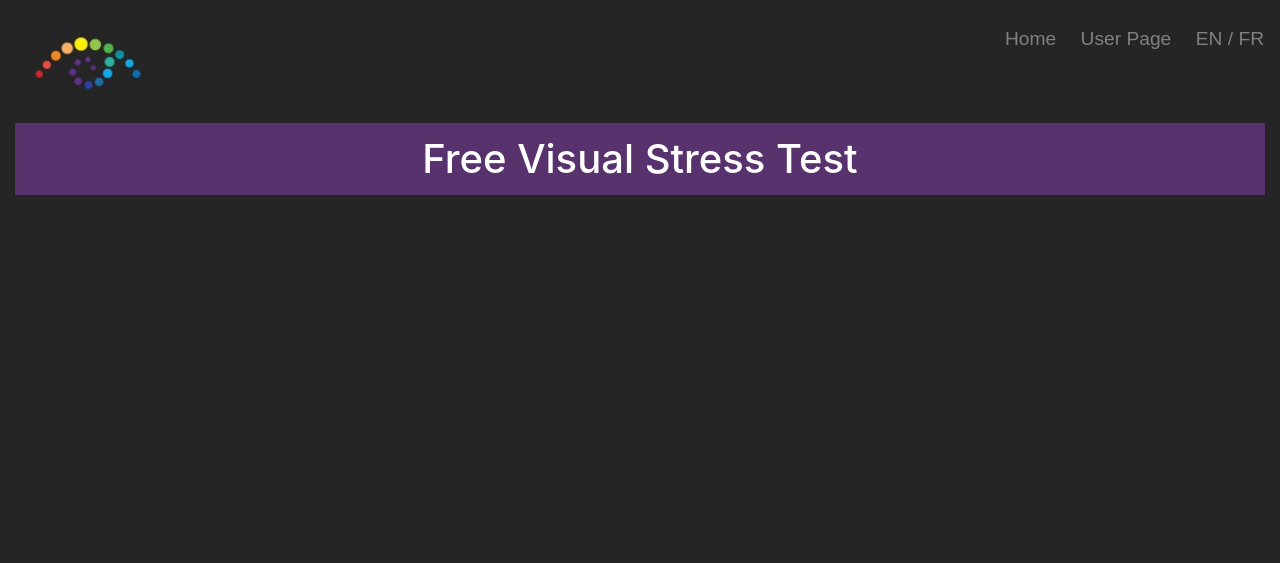
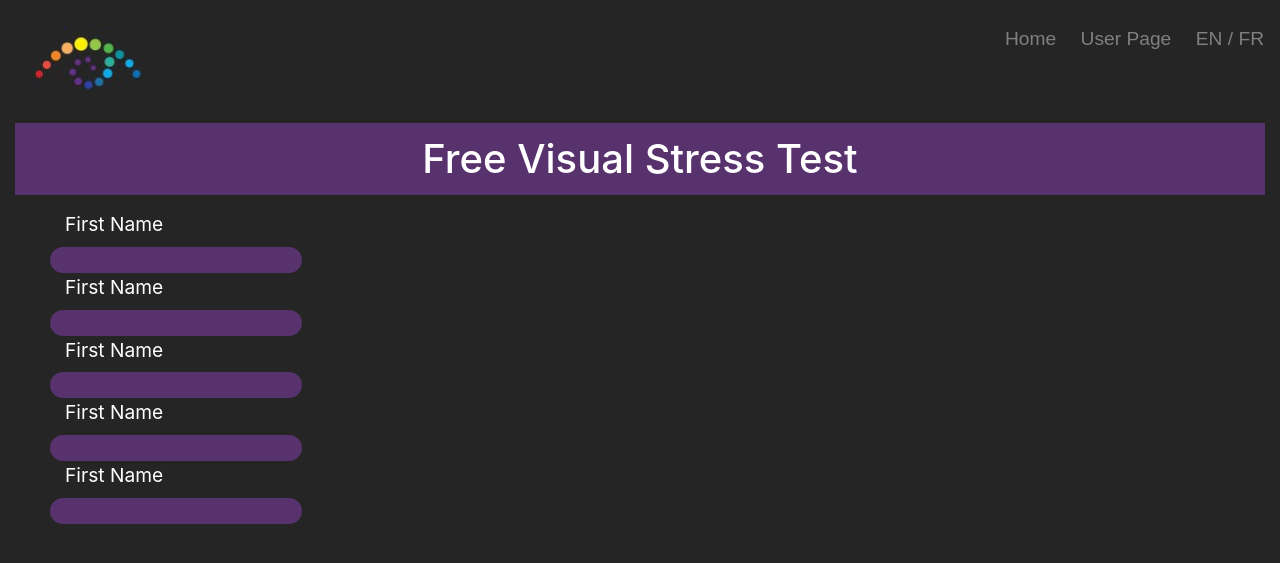
Before and after one commit to algonquin-college-sat/opticalm, a PHP site: page /form.html in a window 1280 px wide. Shown: the top 563 px of the page. Run offline with PHP 8.4, Linux system fonts and the light colour scheme.

Commit message:
Form Elements Added

```diff
--- a/form.html
+++ b/form.html
@@ -25,5 +25,19 @@
       </span>
       <h1 id="title">Free Visual Stress Test</h1>
     </div>
+
+    <div class = "stressTest">
+      <label for="FirstName" class="formLabels">First Name</label>
+      <input type="text" class="fields" id="fname">
+      <label for="LastName" class="formLabels">First Name</label>
+      <input type="text" class="fields" id="fname">
+      <label for="FirstName" class="formLabels">First Name</label>
+      <input type="text" class="fields" id="fname">
+      <label for="FirstName" class="formLabels">First Name</label>
+      <input type="text" class="fields" id="fname">
+      <label for="FirstName" class="formLabels">First Name</label>
+      <input type="text" class="fields" id="fname">
+
+    </div>
   </body>
 </html>
--- a/formStyle.css
+++ b/formStyle.css
@@ -27,6 +27,7 @@ body {
     font-family: Arial, Helvetica, sans-serif;
     padding: 10px;
   }
+
   #optiontr {
     color: gray;
     font-size: larger;
@@ -40,3 +41,19 @@ body {
     position: absolute;
     right: 6px;
   }
+
+.stressTest {
+    margin-left: 50px;
+}
+
+.formLabels {
+    color: white;
+    font-size: larger;
+    display: block;
+    margin-left: 15px;
+}
+.fields {
+    border-radius: 15px;
+    background-color: #57326d;
+    border: none
+}
```
